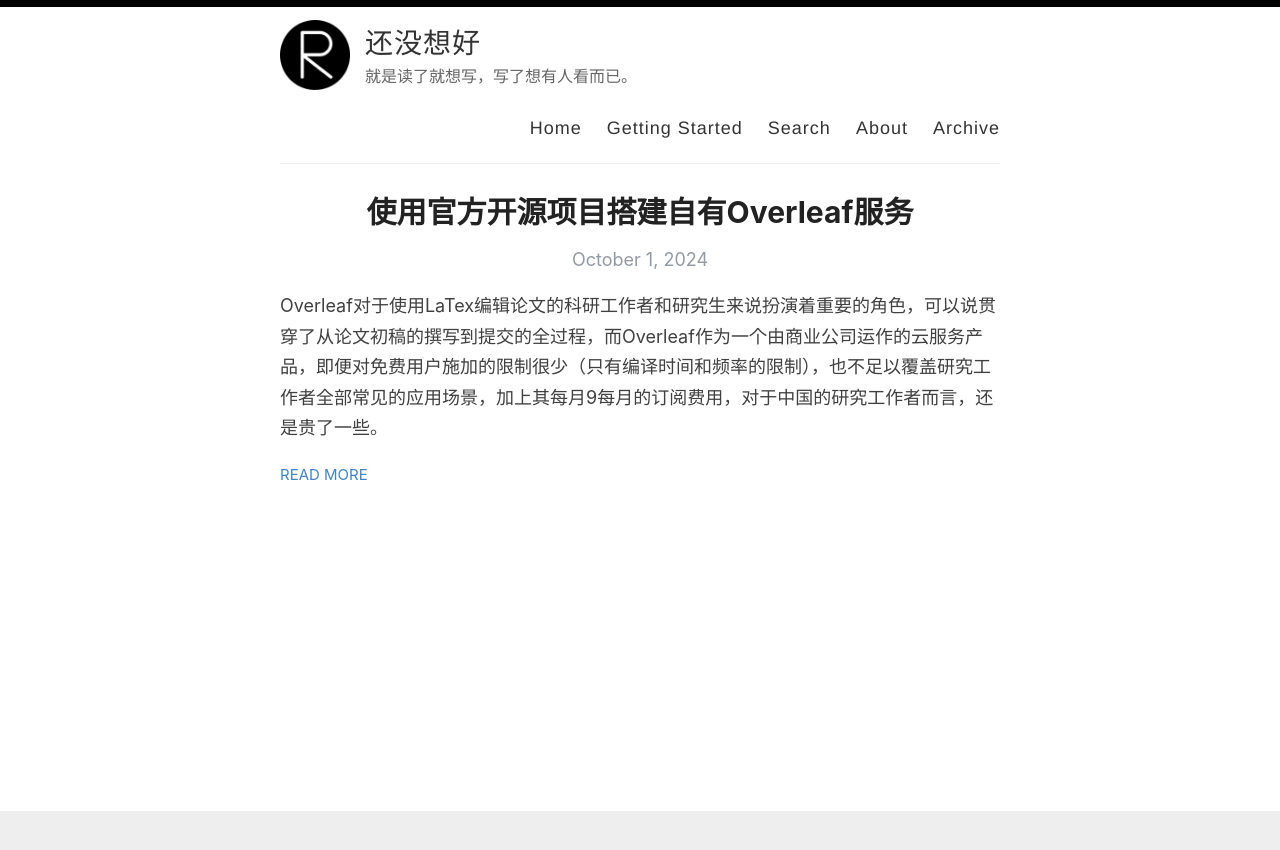
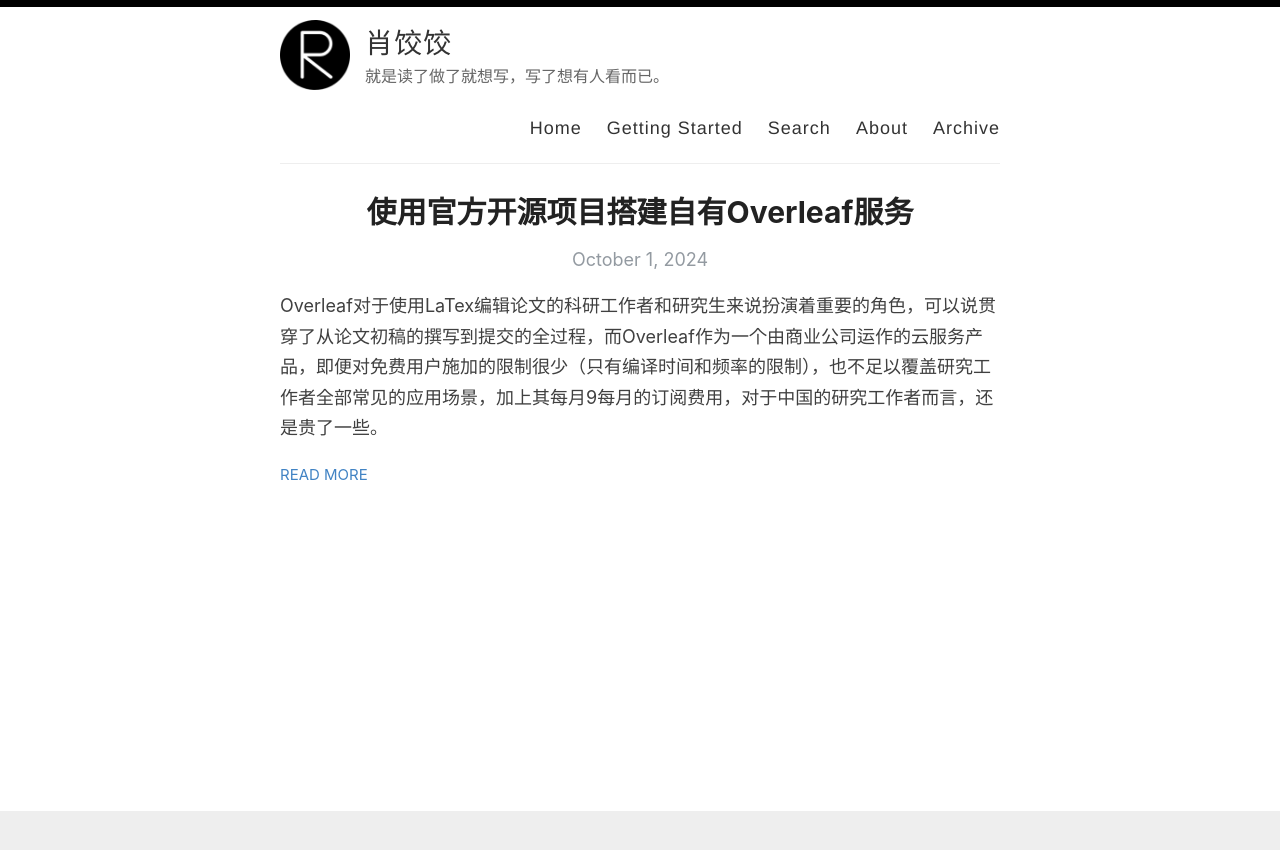
Before and after one commit to joyliu9562/joyliu.github.io, a Jekyll site: the page built from index.html, in a window 1280 px wide. Shown: the top 850 px of the page. Built offline with Jekyll 4.4.1, drawn with Linux system fonts in a browser that asks for light colours; the list of posts is cut into pages by our own code.

Commit message:
blog press

```diff
--- a/_config.yml
+++ b/_config.yml
@@ -3,13 +3,13 @@
 #
 
 # Name of your site (displayed in the header)
-name: 还没想好
+name: 肖饺饺
 
 # Name of the author
 author: Joy Liu
 
 # Short bio or description (displayed in the header)
-description: 就是读了就想写，写了想有人看而已。
+description: 就是读了做了就想写，写了想有人看而已。
 
 # URL of your avatar or profile pic (you could use your GitHub profile pic)
 avatar: /images/reverie.png
```
